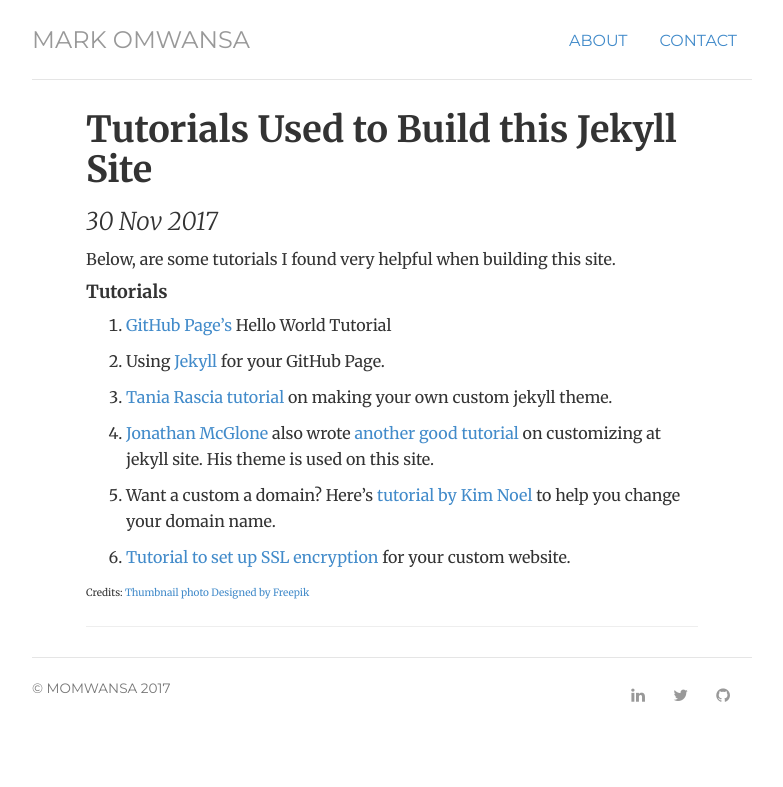
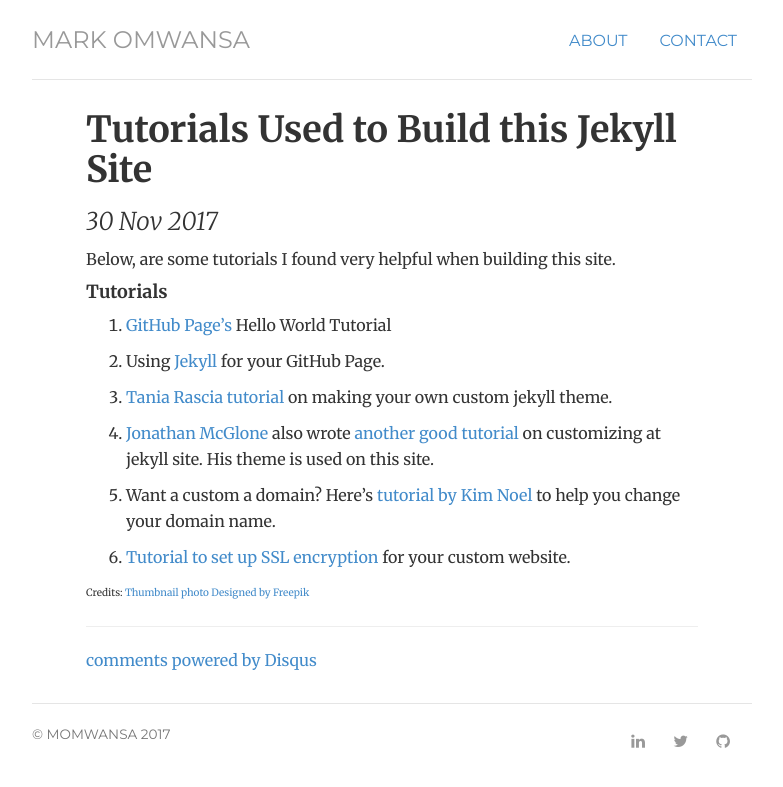
Before and after one commit to ntntnlstdnt/resume-blog, a Jekyll site: the page built from _posts/2017-11-30-tutorials-used-to-build-this-jekyll-site.markdown, in a window 1280 px wide. Shown: the top 787 px of the page, without its empty margins (248-1031 px from the left). Built offline with Jekyll 4.4.1, drawn with Linux system fonts in a browser that asks for light colours; nearby versions of some CDN libraries; comment, search, counter and statistics services are not loaded; some of the changed lines change nothing that is shown.

Commit message:
added comment section and deleted unused picture

```diff
--- a/_includes/disqus.html
+++ b/_includes/disqus.html
@@ -1,9 +1,9 @@
-<!--
+
 
 <div id="disqus_thread"></div>
     <script type="text/javascript">
         /* * * CONFIGURATION VARIABLES: EDIT BEFORE PASTING INTO YOUR WEBPAGE * * */
-        var disqus_shortname = 'jmcglone'; // required: replace example with your forum shortname
+        var disqus_shortname = 'markomwansa-me'; // required: replace example with your forum shortname
 
         /* * * DON'T EDIT BELOW THIS LINE * * */
         (function() {
@@ -14,5 +14,3 @@
     </script>
     <noscript>Please enable JavaScript to view the <a href="https://disqus.com/?ref_noscript">comments powered by Disqus.</a></noscript>
     <a href="https://disqus.com" class="dsq-brlink">comments powered by <span class="logo-disqus">Disqus</span></a>
-
--->
--- a/_posts/2017-11-30-tutorials-used-to-build-this-jekyll-site.markdown
+++ b/_posts/2017-11-30-tutorials-used-to-build-this-jekyll-site.markdown
@@ -23,7 +23,7 @@
 [gh-pages]: https://pages.github.com
 [jekyll-docs]: https://jekyllrb.com/docs/home
 [tania-jekyll]:  https://www.taniarascia.com/make-a-static-website-with-jekyll/
-[jmcglone]:http://jmcglone.com
+[jmcglone]: http://jmcglone.com
 [jmcglone-guide]:http://jmcglone.com/guides/github-pages/
 [kim-tutorial]: https://medium.com/@kimcodes/setting-up-a-web-page-with-github-pages-f77d45573ab2
 [jain-tutorial]: https://hackernoon.com/set-up-ssl-on-github-pages-with-custom-domains-for-free-a576bdf51bc
```
